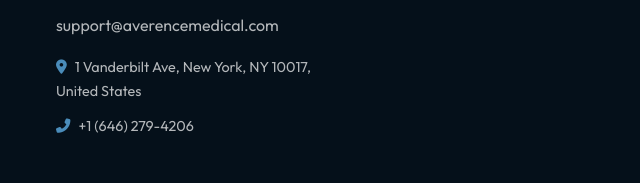
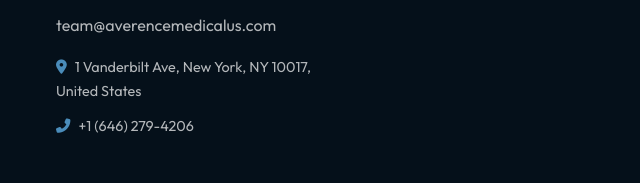
Before and after one commit to r42r7jpstx-cmyk/EleanorChia, a plain HTML site: page index.html in a window 1280 px wide. Shown: the part 10970-11153 px from the top of the page, 584-1224 px from the left. Drawn offline with Linux system fonts and the light colour scheme.

Commit message:
Update index.html

```diff
--- a/index.html
+++ b/index.html
@@ -1086,7 +1086,7 @@
                 <p style="margin-bottom: 15px; font-size: 0.95rem;">We invite potential clients and business partners to
                     reach out for consultations and strategic collaborations.</p>
                 <span
-                    style="display: block; margin-bottom: 15px; color: rgba(255,255,255,0.7);">support@averencemedical.com</span>
+                    style="display: block; margin-bottom: 15px; color: rgba(255,255,255,0.7);">team@averencemedicalus.com</span>
                 <a href="https://maps.google.com/?q=1+Vanderbilt+Ave,+New+York,+NY+10017,+United+States" target="_blank"
                     class="footer-link" style="display: block; margin-bottom: 10px; font-size: 0.9rem;">
                     <i class="fas fa-map-marker-alt" style="margin-right: 8px; color: var(--accent-cyan);"></i>1
```
